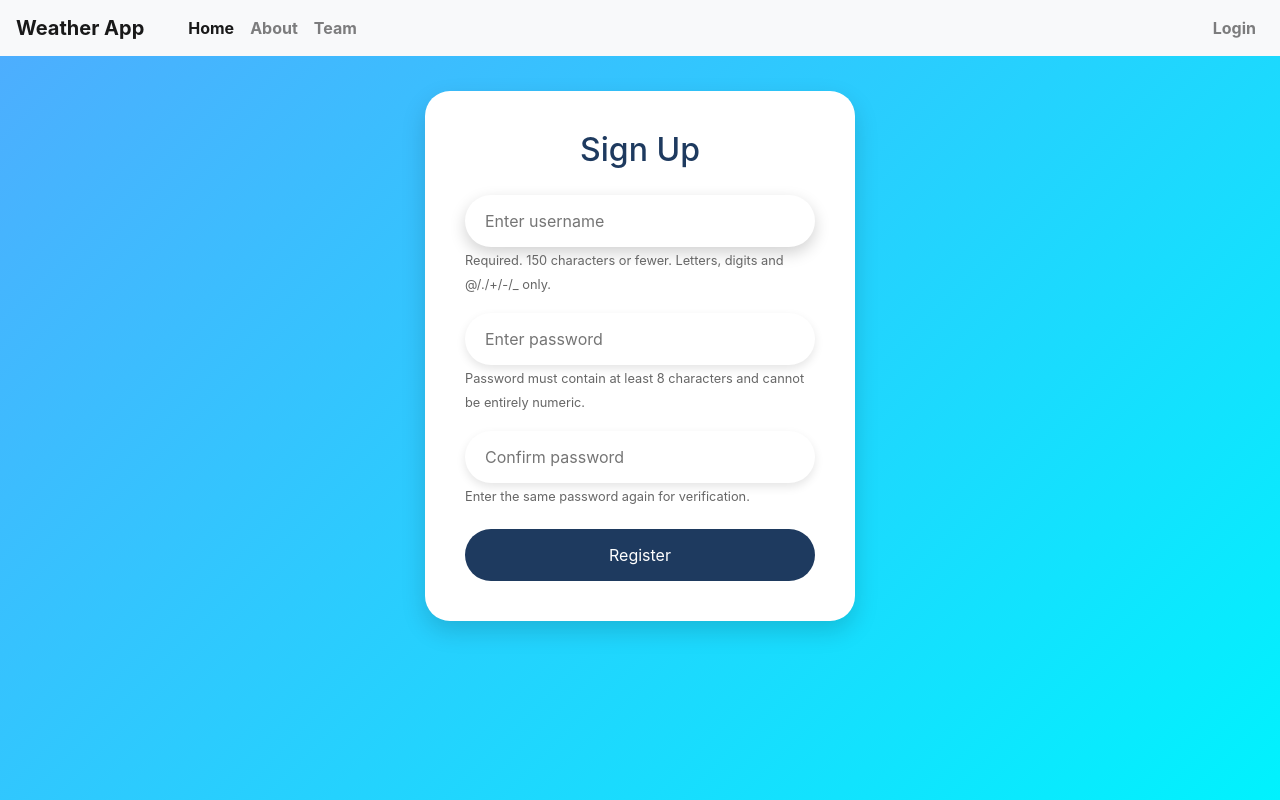
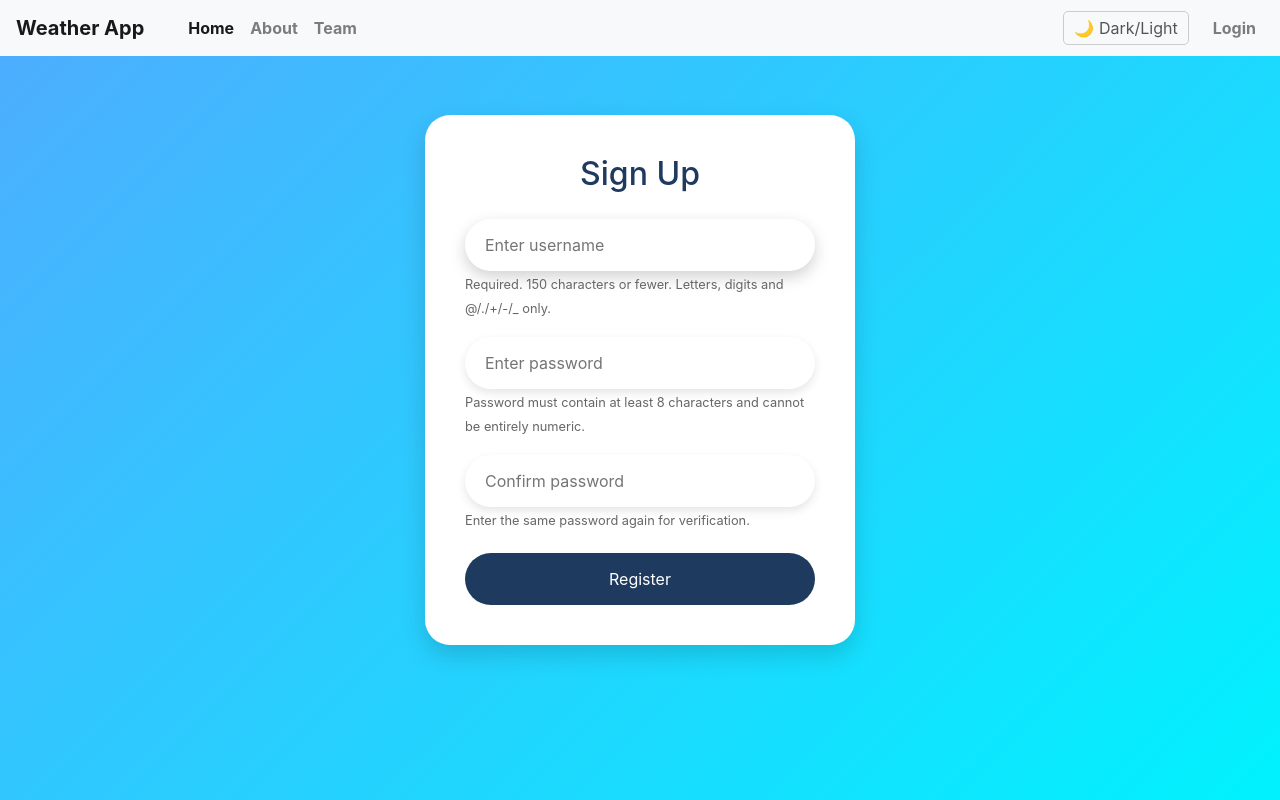
Before and after one commit to KonstantyWrzesinski/rename_later, a Django app: page /register/ in a window 1280 px wide. Run offline with Django 5.2, Linux system fonts and the light colour scheme; some libraries are stand-ins or nearby versions.

Commit message:
Implement dark mode and style transitions
Added dark mode functionality and transitions to styles.

```diff
--- a/someapp/templates/base.html
+++ b/someapp/templates/base.html
@@ -18,6 +18,8 @@
             font-family: Arial, sans-serif;
             background: linear-gradient(135deg, #4facfe, #00f2fe);
             background-attachment: fixed;
+            /* Płynne przejście przy zmianie motywu */
+            transition: background 0.4s ease, color 0.4s ease;
         }
 
         nav {
@@ -25,6 +27,7 @@
             padding: 15px;
             display: flex;
             gap: 20px;
+            transition: background-color 0.4s ease;
         }
 
         nav a {
@@ -50,6 +53,7 @@
         button:hover {
             background: #16324f;
         }
+
         input[type="text"],
         input[type="password"] {
             width: 100%;
@@ -66,10 +70,27 @@
         input[type="password"]:focus {
             box-shadow: 0 6px 16px rgba(0,0,0,0.18);
         }
+
+        /* --- STYLE DLA CIEMNEGO MOTYWU --- */
+        body.dark-theme {
+            background: #121212; /* Ciemne tło w całej aplikacji */
+            color: #e0e0e0; /* Jasny tekst na stronie */
+        }
+
+        body.dark-theme nav,
+        body.dark-theme .bg-light {
+            background-color: #1a1a1a !important; /* Ciemny pasek na górze */
+        }
+
+        body.dark-theme nav a {
+            color: #ffffff !important;
+        }
+
+        body.dark-theme .navbar-brand {
+            color: #4facfe !important; /* Niebieski napis Weather App na ciemnym */
+        }
     </style>
-    <link rel="stylesheet" href="https://stackpath.bootstrapcdn.com/bootstrap/4.3.1/css/bootstrap.min.css"  rel="stylesheet" />
-    <head>
-</head>
+    <link rel="stylesheet" href="https://stackpath.bootstrapcdn.com/bootstrap/4.3.1/css/bootstrap.min.css" />
   </head>
   <body>
     <nav class="navbar navbar-expand-lg navbar-light bg-light">
@@ -93,18 +114,41 @@
           </li>
         </ul>
         <ul class="navbar-nav ml-auto">
+          <li class="nav-item d-flex align-items-center mr-3">
+            <button onclick="toggleDarkMode()" style="background: transparent; color: #555; border: 1px solid #ccc; padding: 4px 10px; border-radius: 5px; cursor: pointer;">🌙 Dark/Light</button>
+          </li>
           <li class="nav-item">
-            {%if request.user.is_authenticated %}
-  			      <a class="nav-link" href="{% url 'logout' %}">Logout</a>
-  		      {%else%}
-  			      <a class="nav-link" href="{% url 'login' %}">Login</a>
-  		      {%endif%}
+            {% if request.user.is_authenticated %}
+              <a class="nav-link" href="{% url 'logout' %}">Logout</a>
+            {% else %}
+              <a class="nav-link" href="{% url 'login' %}">Login</a>
+            {% endif %}
           </li>
         </ul>
       </div>
     </nav>
-    <div class="container">{% block content %} {% endblock %}</div>
+    <div class="container mt-4">{% block content %} {% endblock %}</div>
+
     <script src="https://code.jquery.com/jquery-3.3.1.slim.min.js"></script>
     <script src="https://stackpath.bootstrapcdn.com/bootstrap/4.3.1/js/bootstrap.bundle.min.js" ></script>
+
+    <script>
+        // Przy ładowaniu strony sprawdzamy, czy tryb ciemny był już włączony
+        if (localStorage.getItem('theme') === 'dark') {
+            document.body.classList.add('dark-theme');
+        }
+
+        function toggleDarkMode() {
+            // Włącza lub wyłącza klasę w HTML
+            document.body.classList.toggle('dark-theme');
+
+            // Zapisuje wybór do pamięci przeglądarki
+            if (document.body.classList.contains('dark-theme')) {
+                localStorage.setItem('theme', 'dark');
+            } else {
+                localStorage.setItem('theme', 'light');
+            }
+        }
+    </script>
   </body>
 </html>
```
